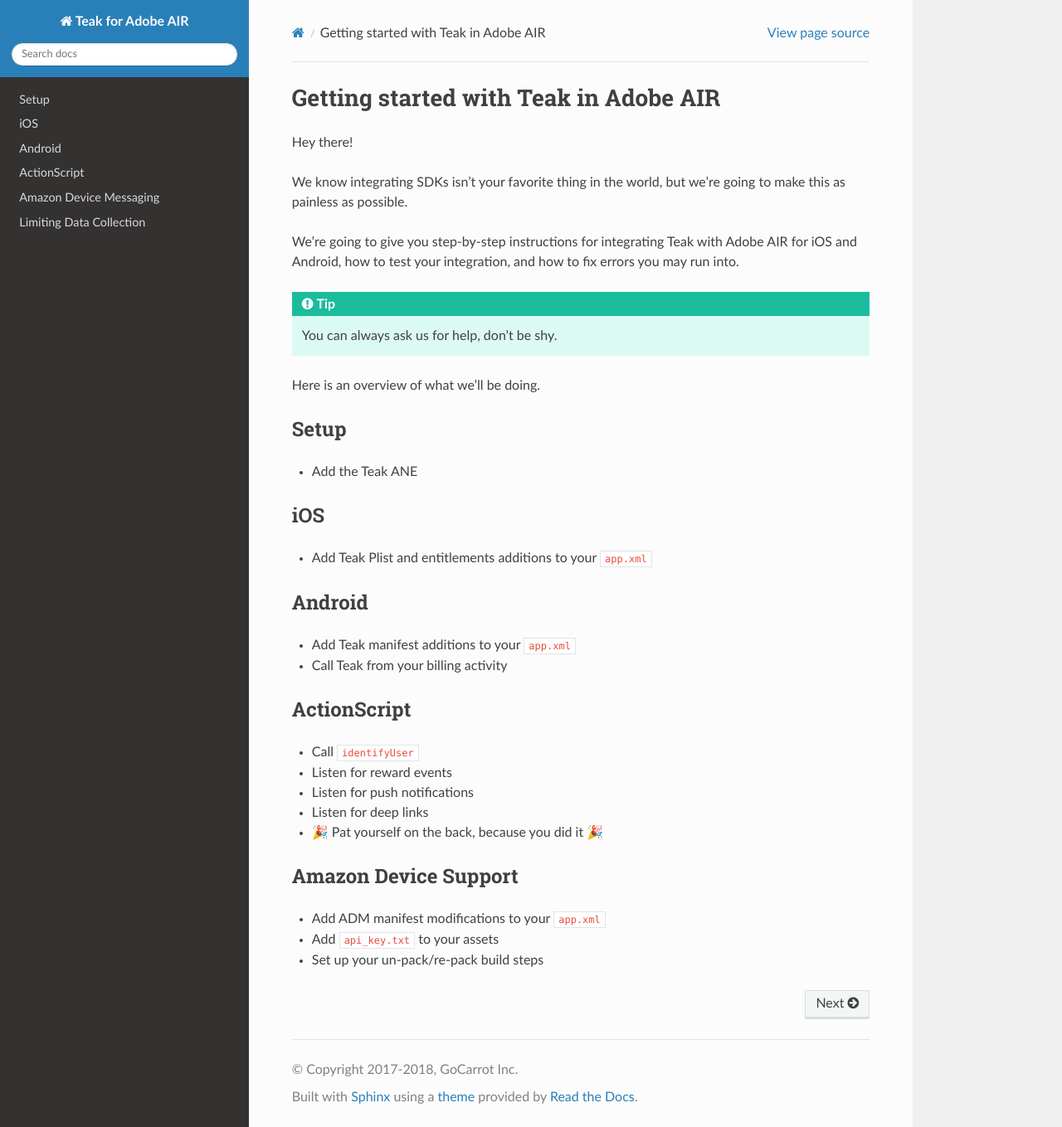
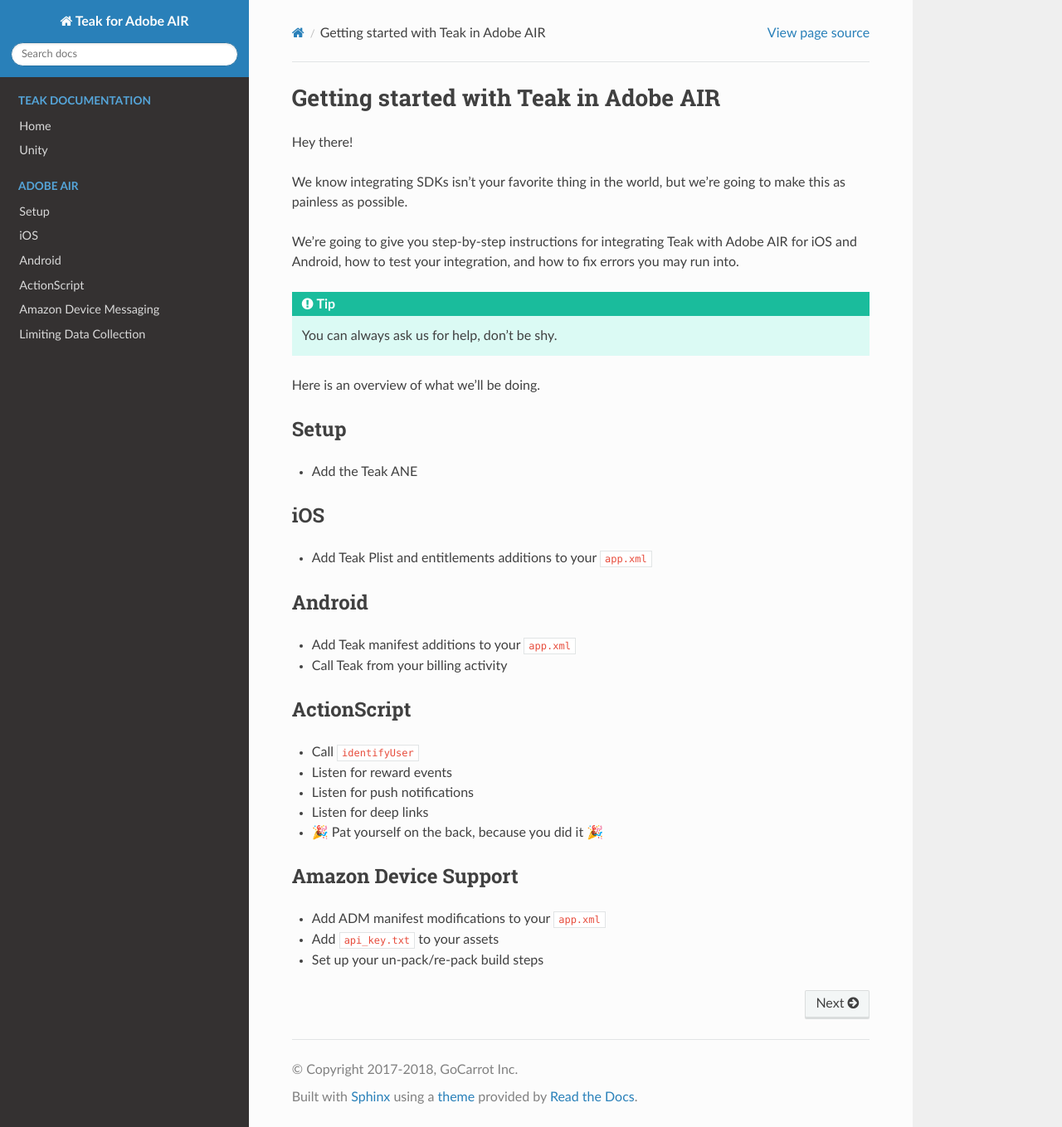
Before and after one commit to GoCarrot/teak-air, a Sphinx documentation site: the page built from docs/index.rst, in a window 1280 px wide and 1359 px high. Shown: the whole window at 83% size. Built offline with Sphinx 7.4.7 and the Read the Docs theme 2.0.0, drawn with Linux system fonts in a browser that asks for light colours.

```diff
--- a/docs/index.rst
+++ b/docs/index.rst
@@ -9,6 +9,15 @@ Getting started with Teak in Adobe AIR
 ======================================
 
 .. toctree::
+    :caption: Teak Documentation
+    :maxdepth: 2
+    :hidden:
+
+    Home <https://teak.readthedocs.io/en/latest/>
+    Unity <https://teak.readthedocs.io/projects/unity/en/latest/index.html>
+
+.. toctree::
+    :caption: Adobe AIR
     :maxdepth: 2
     :hidden:
 
```
